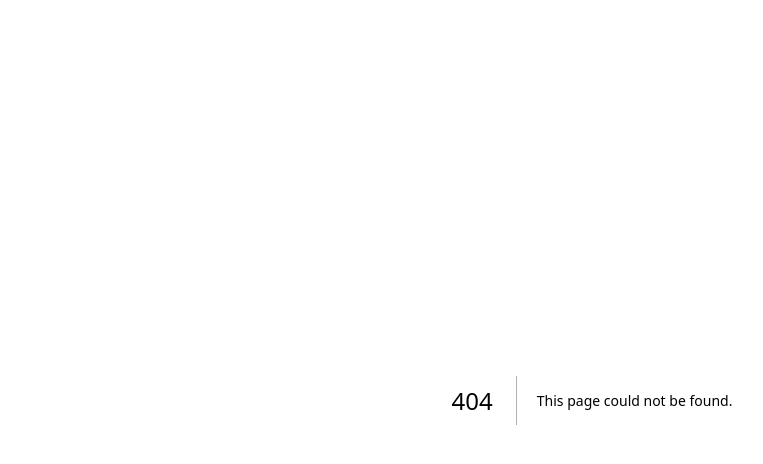
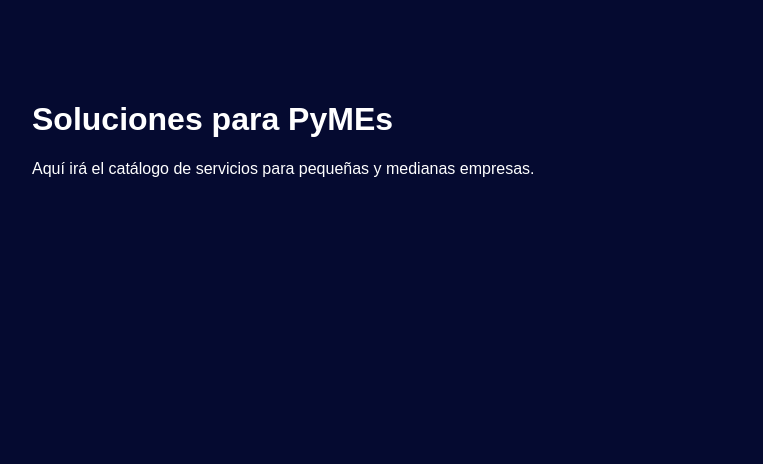
Before and after one commit to OcteFlow/octeflow-site, a Next.js app: page /pyme in a window 1280 px wide. Before the commit this address had no page. Shown: the top 464 px of the page, without its empty margins (48-811 px from the left). Built offline with nearby package versions, Linux system fonts and the light colour scheme.

Commit message:
Create pyme.js

```diff
--- /dev/null
+++ b/pages/pyme.js
@@ -0,0 +1,8 @@
+export default function PyME() {
+  return (
+    <div style={{padding:"80px", fontFamily:"Arial"}}>
+      <h1>Soluciones para PyMEs</h1>
+      <p>Aquí irá el catálogo de servicios para pequeñas y medianas empresas.</p>
+    </div>
+  );
+}
```
